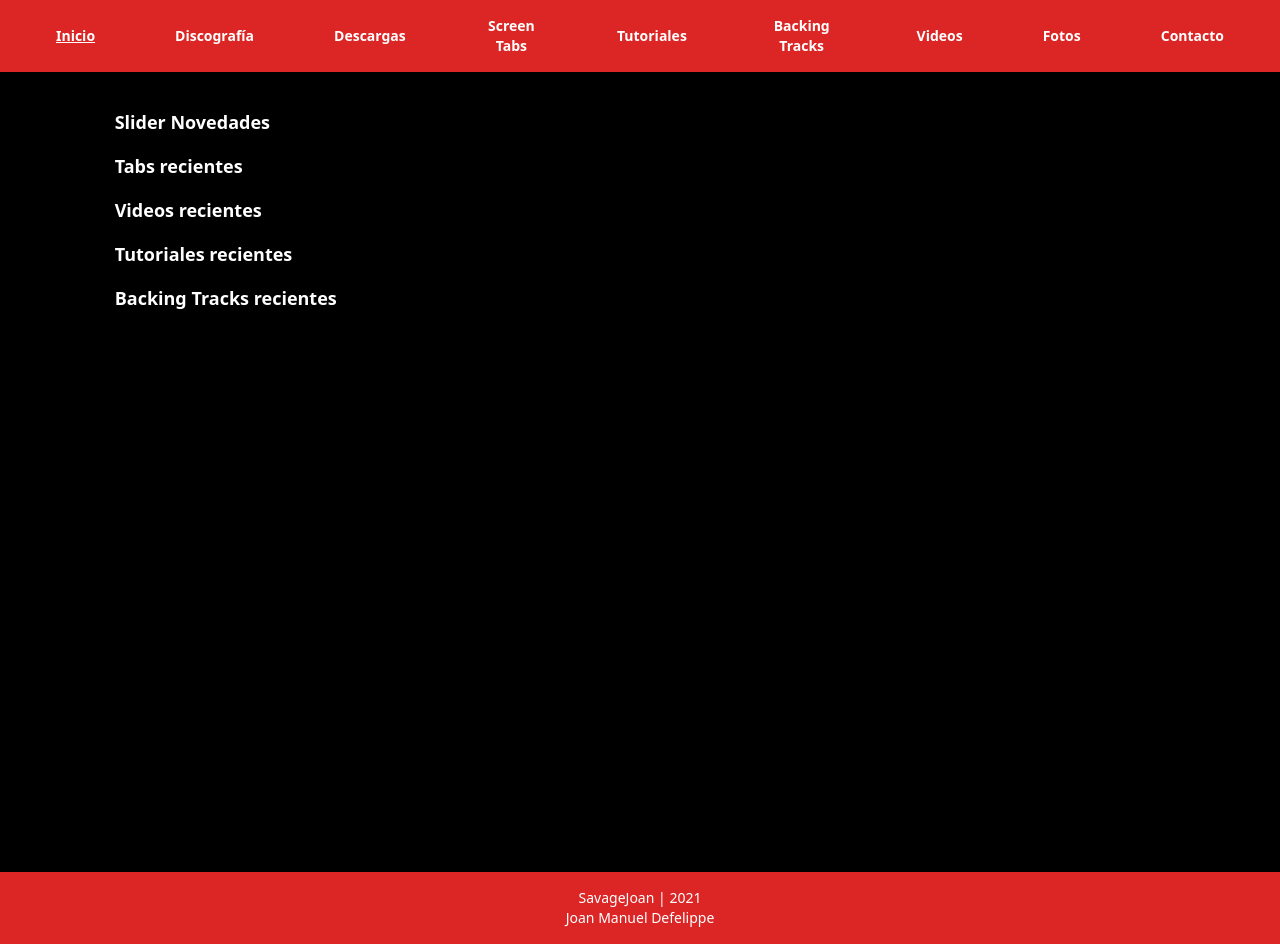
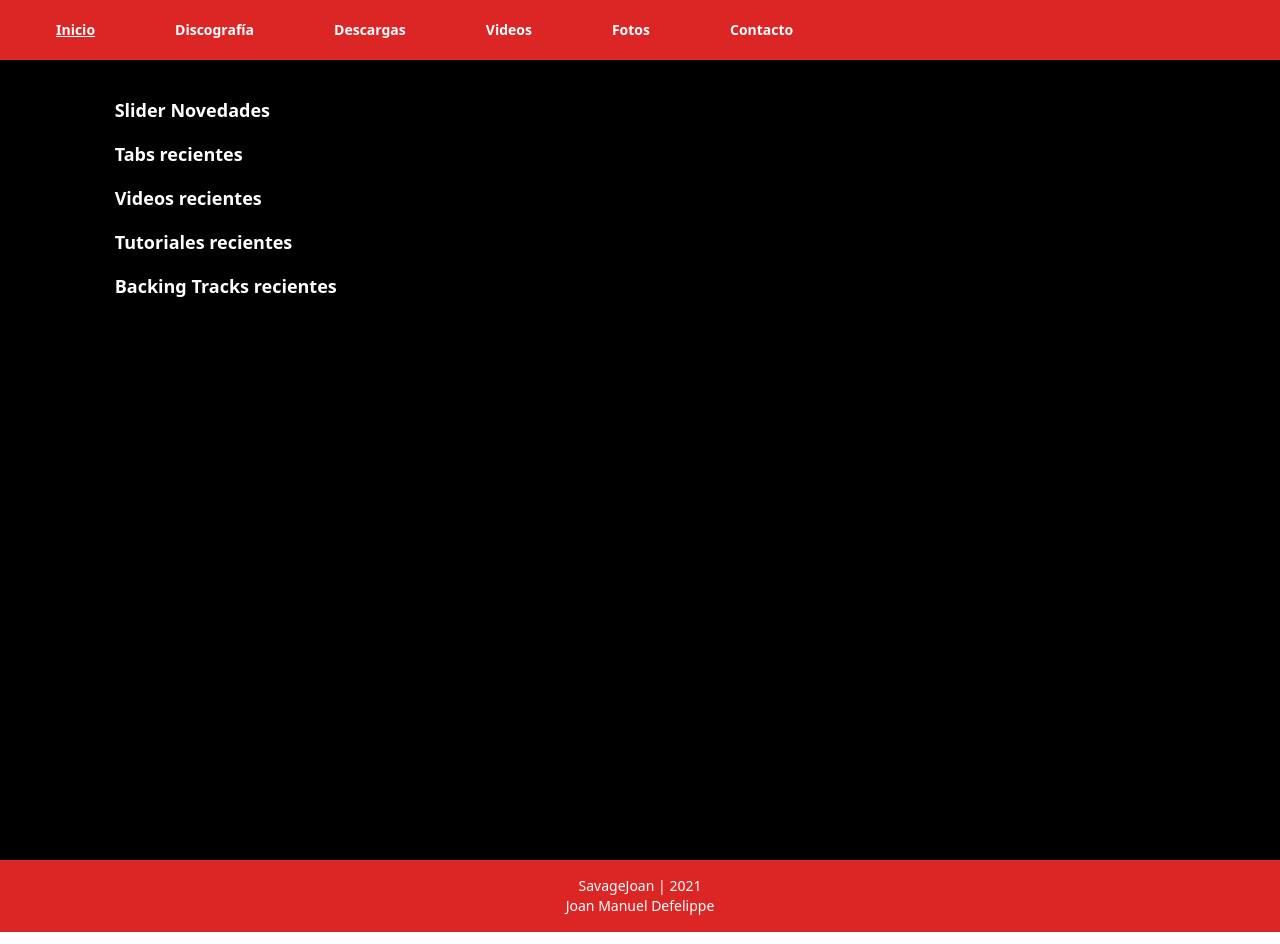
Before and after one commit to jmdefelippe/SavageJoanWeb, a React (Create React App) app: page / in a window 1280 px wide. Built offline with nearby package versions, Linux system fonts and the light colour scheme.

Commit message:
toggle links header

```diff
--- a/src/views/components/layout/Header.js
+++ b/src/views/components/layout/Header.js
@@ -3,32 +3,28 @@ import { useLocation, Link } from "react-router-dom";
 import { styles } from './Styles';
 
 const Header = () => {
-    const { header, headerLinkActive, headerLinkInactive, headerMenu } = styles;
+    const { header, headerLinkActive, headerLinkInactive, headerMenuVisible, headerMenuHidden } = styles;
 
     const links = [
         { text: "Inicio", url: "/" },
         { text: "Discografía", url: "/discografia" },
         { text: "Descargas", url: "/descargas" },
-
+/*
         { text: "Screen Tabs", url: "/screenTabs" },
         { text: "Tutoriales", url: "/tutoriales" },
         { text: "Backing Tracks", url: "/backingTracks" },
-
+*/
         { text: "Videos", url: "/videos" },
         { text: "Fotos", url: "/fotos" },
         { text: "Contacto", url: "/contacto" },
     ];
 
     const location = useLocation();
-/*
-    const [menu, showMenu] = useState(true);
-    const onClickShowMenu = () => showMenu(!menu);
-*/
 
-    const onClickShowMenu = () => {
-       // menu.classList.toggle('hidden');
-       console.log("toggle...");
-    }
+    const [menuVisible, setMenuVisible] = useState(false);
+    const toggleMenuVisible = () => setMenuVisible(!menuVisible);
+
+    const menuClass = menuVisible ? headerMenuVisible : headerMenuHidden;
 
     return (
         <div className={header}>
@@ -36,13 +32,13 @@ const Header = () => {
                 <button
                     id='button'
                     className="flex items-center px-3 py-2 mr-10 border rounded text-white border-white hover:text-black hover:border-black"
-                    onClick={() => onClickShowMenu() }
+                    onClick={toggleMenuVisible}
                 >
                     <svg className="fill-current h-3 w-3" viewBox="0 0 20 20" xmlns="http://www.w3.org/2000/svg"><title>Menu</title><path d="M0 3h20v2H0V3zm0 6h20v2H0V9zm0 6h20v2H0v-2z"/></svg>
                 </button>
             </div>
 
-            <div id='menu' className={headerMenu}>
+            <div className={menuClass}>
                 {links.map((link) => (
                     <Link key={link.text} to={link.url} my={4} mx={8}>
                         <a className={location.pathname === link.url
--- a/src/views/components/layout/Styles.js
+++ b/src/views/components/layout/Styles.js
@@ -1,9 +1,10 @@
 export const styles = {
-    header: `flex flex-wrap px-4 py-4 bg-red-600`,
-    headerLinkActive: `text-white text-sm font-bold px-10 underline block`,
-    headerLinkInactive: `text-white text-sm font-bold px-10 block`,
+    header: `flex flex-wrap px-4 py-5 bg-red-600`,
+    headerLinkActive: `text-white text-sm font-bold px-10 underline block hover:text-black`,
+    headerLinkInactive: `text-white text-sm font-bold px-10 block hover:text-black`,
 
-    headerMenu: `w-full block flex-grow lg:flex lg:items-center lg:w-auto text-center`,
+    headerMenuVisible: `w-full block flex-grow lg:flex lg:items-center lg:w-auto text-center lg:flex-wrap`,
+    headerMenuHidden: `w-full block flex-grow lg:flex lg:items-center lg:w-auto text-center lg:flex-wrap hidden`,
 
     footer: `grid grid-cols-1 text-center py-4 bg-red-600`,
     textFooter: `text-white text-sm`
```
